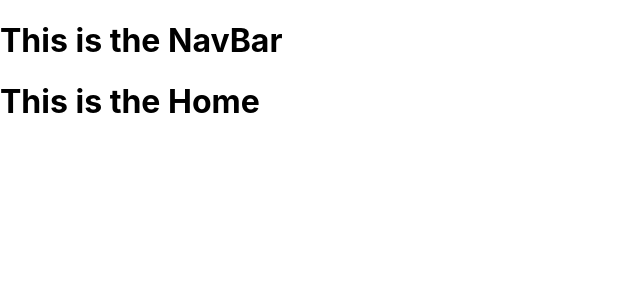
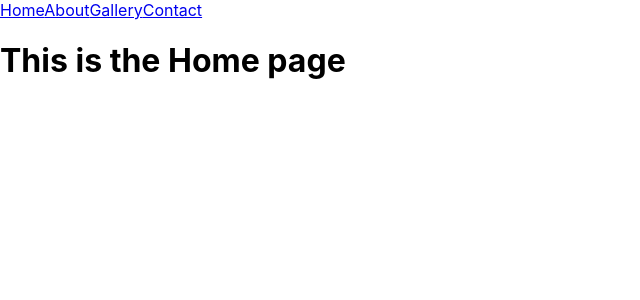
Before and after one commit to Saul-Ordonez/weidman-woodworks, a React (Create React App) app: page /#/ in a window 1280 px wide. Shown: the top 300 px of the page, without its empty margins (0-640 px from the left). Built offline with nearby package versions, Linux system fonts and the light colour scheme.

Commit message:
add links to navbar

```diff
--- a/src/components/Home.js
+++ b/src/components/Home.js
@@ -5,7 +5,7 @@ const Home = () => {
 
   return (
     <React.Fragment>
-      <h1>This is the Home</h1>
+      <h1>This is the Home page</h1>
     </React.Fragment>
   );
 }
--- a/src/components/NavBar.js
+++ b/src/components/NavBar.js
@@ -1,11 +1,18 @@
 import React from 'react';
 import { Link } from 'react-router-dom';
+import './NavBar.css';
+
 
 const NavBar = () => {
 
   return (
     <React.Fragment>
-      <h1>This is the NavBar</h1>
+      <div>
+        <Link to='/' >Home</Link>
+        <Link to='/aboutpage' >About</Link>
+        <Link to='/gallerypage' >Gallery</Link>
+        <Link to='/contactpage' >Contact</Link>
+      </div>
     </React.Fragment>
   );
 }
```
